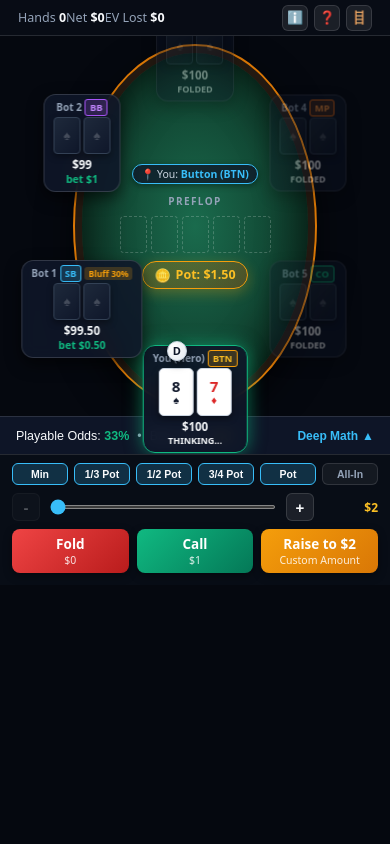
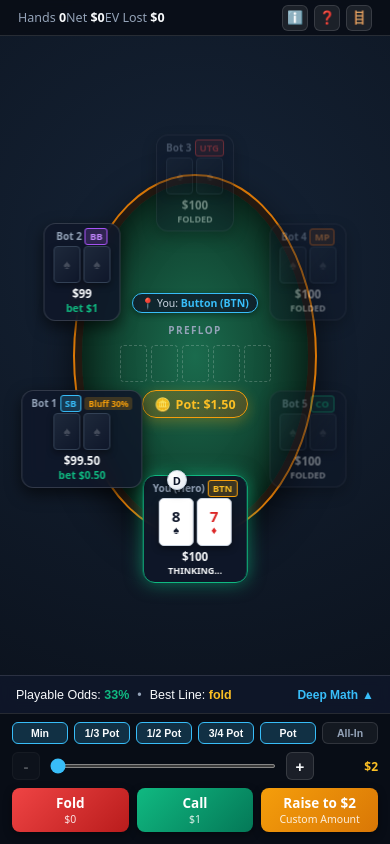
Before and after one commit to sravanreddy001/poker, a React (Vite) app: page / in a window 390 px wide. Built offline with nearby package versions, Linux system fonts and the light colour scheme.

Commit message:
fix: restore device-container and app-root layout framing for desktop mobile view

```diff
--- a/src/App.tsx
+++ b/src/App.tsx
@@ -203,8 +203,8 @@ export default function App() {
   }, [analysis]);
 
   return (
-    <div className="app-viewport">
-      <div className="app-device-container">
+    <div className="device-container">
+      <div className="app-root">
         {/* 1. Fixed Header Navigation */}
         <header className="stat-strip">
           <div className="stat-item">
```
